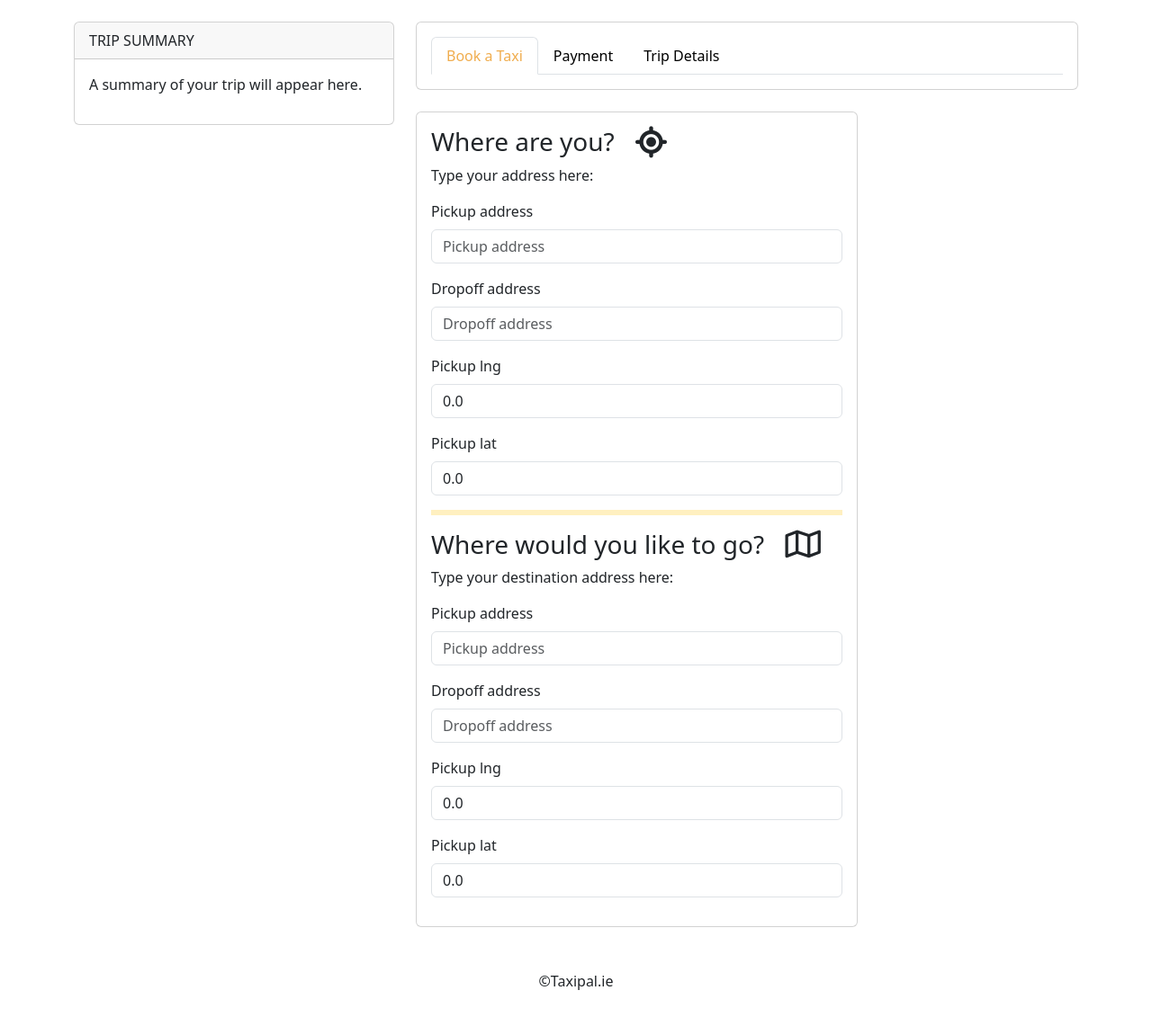
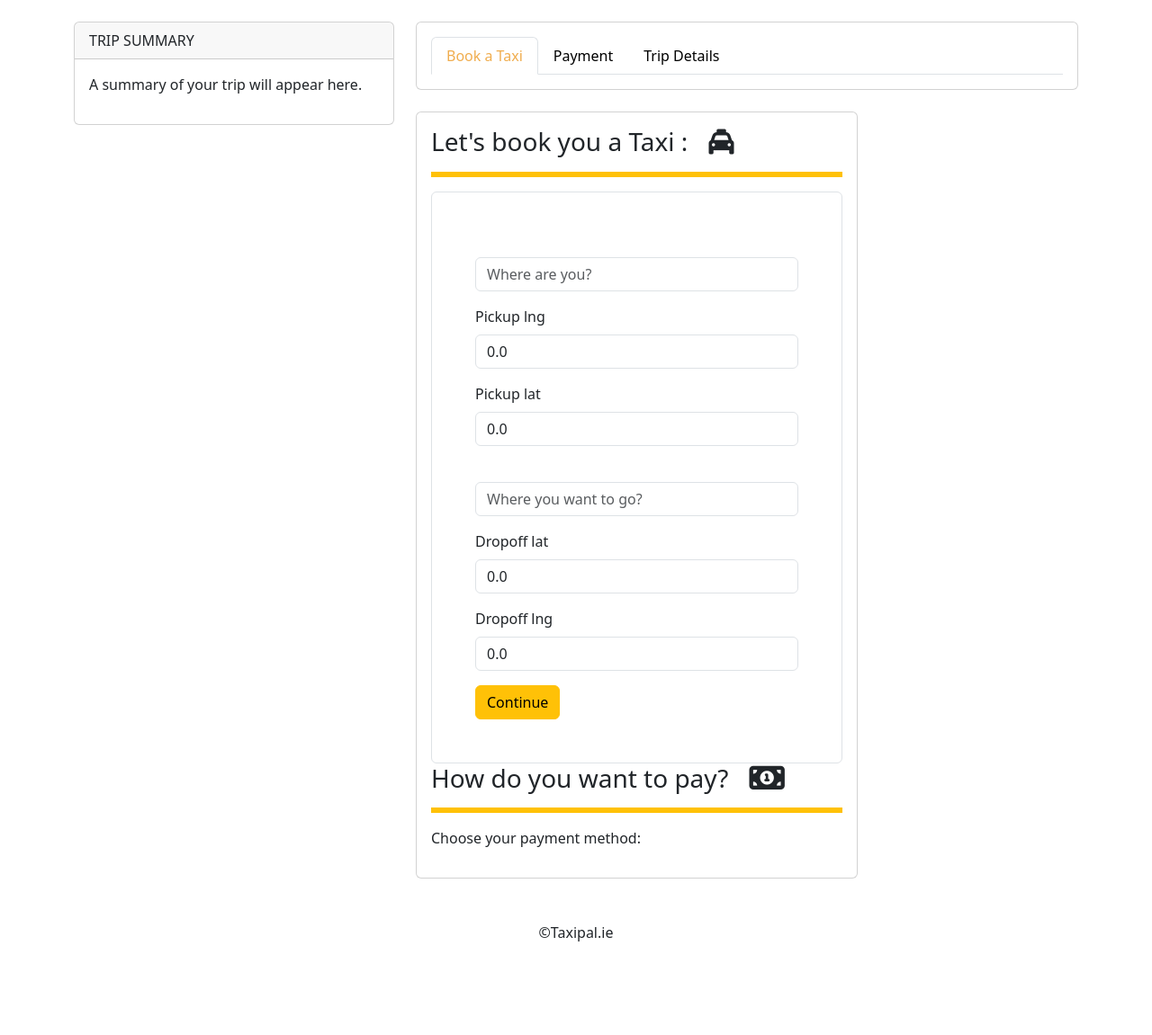
Before and after one commit to shahbakhat/Taksy, a Django app: template core/templates/passenger/book-a-taxi.html in a window 1280 px wide. Shown: the part 62-1213 px from the top of the page at 90% size. After the commit the page ends 1109 px from the top, so only its background shows below. Run offline with Django 3.2, Linux system fonts and the light colour scheme; the template is opened without the code that fills it: values that come from a table or form of the project are taken from there, others are empty; some libraries are stand-ins or nearby versions.

Commit message:
added the pickup form and saved it to database succesfully

```diff
--- a/core/models.py
+++ b/core/models.py
@@ -10,20 +10,20 @@ from django.utils import timezone
 
 # Create your models here.
 class Passenger(models.Model):
-    passenger = models.OneToOneField(User , on_delete=models.CASCADE, default=None)
+    user = models.OneToOneField(User , on_delete=models.CASCADE)
     profile_photo = models.ImageField(upload_to='passenger/pfoile-photos/', blank=True, null=True)
     phone_number = models.CharField(max_length=50, blank=True)
     stripe_customer_id = models.CharField(max_length=225, blank=True)
     stripe_payment_method_id= models.CharField(max_length=225, blank=True)
     stripe_card_last4 = models.CharField(max_length=225, blank=True)
     def __str__(self):
-        return self.passenger.get_full_name()
+        return self.user.get_full_name()
 
 # Taxi models
 class Taxi (models.Model):
     id = models.UUIDField(primary_key=True,default=uuid.uuid4, editable= False)
-    slug = models.SlugField(max_length=255)
-    taxi_passenger = models.ForeignKey(Passenger, on_delete=models.CASCADE, default=None)
+    slug = models.SlugField(max_length=255, unique=True)
+    taxi_passenger = models.ForeignKey(Passenger, on_delete=models.CASCADE, null=False)
     FIVE_SEATER = "5 Seater"
     SEVEN_SEATER = "7 Seater"
     EIGHT_SEATER = "7 Seater"
@@ -49,13 +49,16 @@ class Taxi (models.Model):
 
     )
     # Booking details
+    taxi_size =models.CharField(max_length=10,choices=TAXI_SIZE, default=FIVE_SEATER)
     pickup_address = models.CharField(max_length=255, blank=False, default=None)
     dropoff_address = models.CharField(max_length=255, blank=False, default=None)
     pickup_lng = models.FloatField(default=0.0)
     pickup_lat = models.FloatField(default=0.0)
+    dropoff_lng = models.FloatField(default=0.0)
+    dropoff_lat = models.FloatField(default=0.0)
     trip_price = models.FloatField(default=0)
-    taxi_status = models.CharField(max_length=100, choices=STATUSES, default=BOOKING_IN_PROGRESS)
+    taxi_booking_status = models.CharField(max_length=100, choices=STATUSES, default=BOOKING_IN_PROGRESS)
     # payment_option = models.CharField(choices=PAYMENT_CHOICES, max_length=2,)
 
     def __str__(self):
-            self.taxi_passenger,self.trip_price,self.pickup_address,self.dropoff_address
+            return self.taxi_passenger
--- a/core/passenger/forms.py
+++ b/core/passenger/forms.py
@@ -13,9 +13,17 @@ class BasicUserForm(forms.ModelForm):
 class BasicCustomerForm(forms.ModelForm):
     class Meta:
         model = Passenger
-        fields = ('profile_photo', 'phone_number' )
+        fields = ('profile_photo', 'phone_number')
 
-class TripBookingForm(forms.ModelForm):
+class TaxiBookingForm(forms.ModelForm):
+    pickup_address = forms.CharField(max_length=255,required=True,label='',
+                                      widget= forms.TextInput
+                           (attrs={'placeholder':'Where are you?'})
+                                     )
+    dropoff_address = forms.CharField(max_length=255, required=True,label='',
+                                      widget= forms.TextInput
+                           (attrs={'placeholder':'Where you want to go?'}))
+
     class Meta:
         model = Taxi
-        fields = ('pickup_address','dropoff_address', 'pickup_lng','pickup_lat')
+        fields = ('pickup_address','pickup_lng','pickup_lat','dropoff_address','dropoff_lat','dropoff_lng')
--- a/core/templates/base.html
+++ b/core/templates/base.html
@@ -1,11 +1,14 @@
 <!doctype html>
 <html lang="en">
+
+
 
 <head>
     <meta charset="utf-8">
     <meta name="viewport" content="width=device-width, initial-scale=1">
     <title>Home</title>
-    {% load bootstrap5 %} {% bootstrap_css %} {% bootstrap_javascript %}
+
+    {% load bootstrap5  %} {% bootstrap_css %} {% bootstrap_javascript %}
     {% load static %}
     <link rel="stylesheet" href="https://use.fontawesome.com/releases/v6.4.0/css/all.css">
 
--- a/core/templates/home.html
+++ b/core/templates/home.html
@@ -1,4 +1,7 @@
 {% extends 'base.html' %}
+{% block extrahead %}
+    <script type="text/javascript" src="{{ STATIC_URL }}js/jquery.js" />
+{% endblock %}
 
 {% block content %}
 
--- a/core/templates/passenger/book-a-taxi.html
+++ b/core/templates/passenger/book-a-taxi.html
@@ -58,35 +58,22 @@
           <div class="card ">
             <div class="card-body">
               <div class="tab-content" id="myTabContent">
-                <div class="tab-pane fade show active" id="pickup-tab-pane" role="tabpanel" aria-labelledby="pickup-tab" tabindex="0">
+                <div class="tab-pane fade  show active" id="pickup-tab-pane" role="tabpanel" aria-labelledby="pickup-tab" tabindex="0">
                   <h3>
-                    Where are you?
-                    <i class="fa-solid ms-3 fa-lg fa-location-crosshairs"></i>
+                   Let's book you a Taxi :
+                   <i class="fa-solid fa-taxi ms-3"></i>
                   </h3>
-                  <p>
-                    Type your address here:
-                  </p>
-                  <!-- Pich up address form-->
-                  <form method="POST">
+                  <hr class="border border-warning border-3 opacity-100">
+                  <!-- Pick up address form-->
+                  <form method="POST" class="form-control mt-3 p-5">
                     {% csrf_token %}
-                    {% bootstrap_form booking_step1_form %}
+                    {% bootstrap_form pickup_form %}
+                    <input type="hidden" name="step" value="1">
+                    <button class="btn btn-warning" type="submit" >Continue</button>
                   </form>
-                  <hr class="border border-warning border-3 opacity-30">
-                  <h3>Where would you like to go?
-                    <i class="fa-regular ms-3 fa-lg fa-map"></i>
-                  </h3>
-                  <p>
-                    Type your destination address here:
-                  </p>
-                  <form method="POST">
-                    {% csrf_token %}
-                    {% bootstrap_form booking_step1_form %}
-                  </form>
-                  <div class="tab-pane fade"  role="tabpanel" aria-labelledby="destination-tab" tabindex="0">
-                  </div>
                 </div>
-
-                <div class="tab-pane fade" id="payment-tab-pane" role="tabpanel" aria-labelledby="payment-tab" tabindex="0">
+                <!-- Payment Tab-->
+                <div class="tab-pane fade  show active" id="payment-tab-pane" role="tabpanel" aria-labelledby="payment-tab" tabindex="0">
                   <h3>How do you want to pay?
                     <i class="fa-solid ms-3 fa-lg fa-money-bill-1"></i>
                   </h3>
@@ -95,7 +82,8 @@
                     Choose your payment method:
                   </p>
                 </div>
-                <div class="tab-pane fade show" id="details-tab-pane" role="tabpanel" aria-labelledby="details-tab" tabindex="0">
+                <!-- Trip Details Tab-->
+                <div class="tab-pane fade  " id="details-tab-pane" role="tabpanel" aria-labelledby="details-tab" tabindex="0">
                   <h3>
                     Trip Details
                     <i class="fa-solid ms-3 fa-lg fa-circle-info"></i>
--- a/core/templates/passenger/payment-method.html
+++ b/core/templates/passenger/payment-method.html
@@ -37,8 +37,8 @@
 {% endblock %}
 {% block main %}
 {% if not request.user.passenger.stripe_payment_method_id%}
-<div class="alert alert-danger alert-dismissible fade show" role="alert">
- Let's add your Card to <strong>Book a Taxi</strong>
+<div class="alert alert-danger alert-dismissible fade show " role="alert">
+ Let's add your Card first, to <strong>Book a Taxi</strong>
   <button type="button" class="btn-close" data-bs-dismiss="alert" aria-label="Close"></button>
 </div>
 {% endif %}
```
Also changed, not shown: core/passenger/views.py (+23 -8 lines), core/migrations/0006_rename_passenger_passenger_user.py (added), core/migrations/0007_rename_taxi_status_taxi_taxi_booking_status_and_more.py (added), core/migrations/0008_taxi_dropoff_lat_taxi_dropoff_lng.py (added), db.sqlite3.
